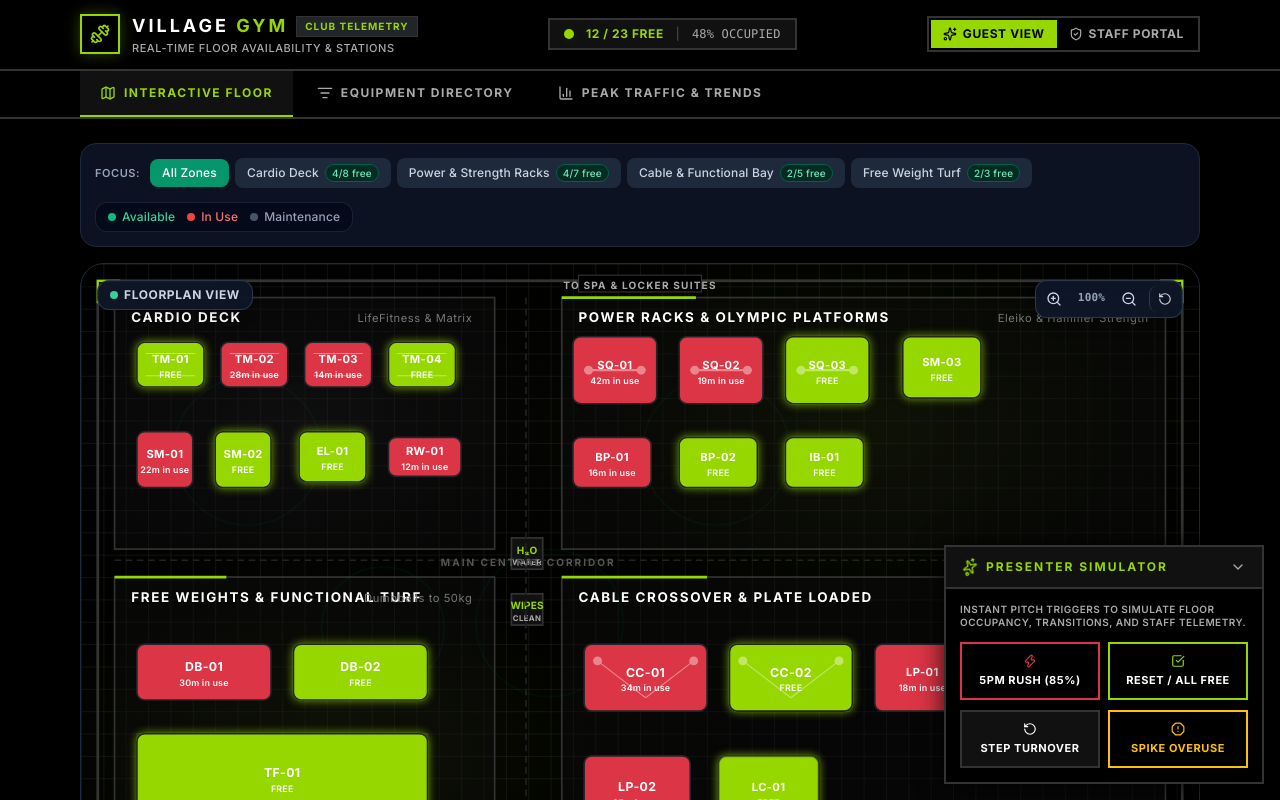
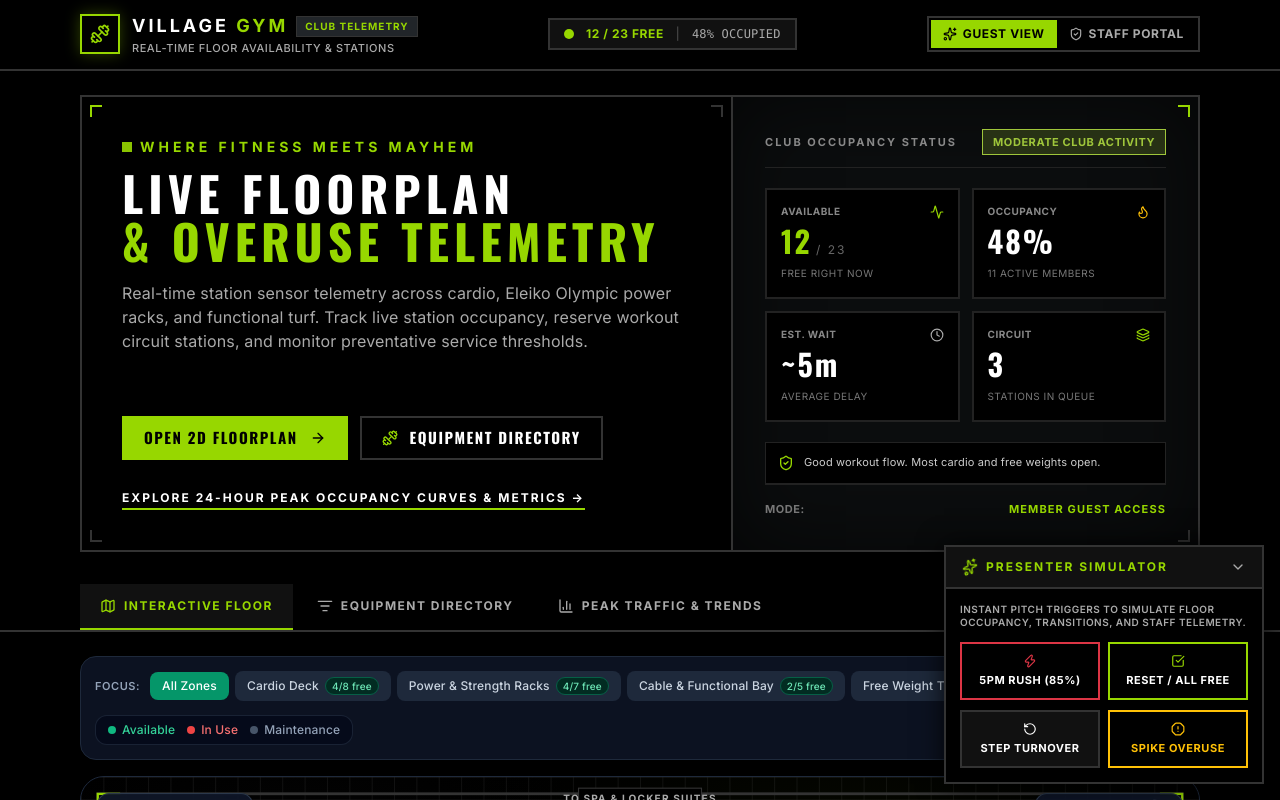
Before and after one commit to owenorice/grow-3-hackday, a React (Vite) app: page / in a window 1280 px wide. Shown: the top 800 px of the page. Built offline with nearby package versions, Linux system fonts and the light colour scheme.

Commit message:
feat(hero): implement Village Gym double-pod athletic hero banner (#8)

```diff
--- a/src/App.tsx
+++ b/src/App.tsx
@@ -2,6 +2,7 @@ import React from 'react';
 import { GymProvider, useGym } from './store/GymContext';
 import { Header } from './components/layout/Header';
 import { Tabs } from './components/layout/Tabs';
+import { HeroPod } from './components/layout/HeroPod';
 import { FloorplanView } from './components/floorplan/FloorplanView';
 import { EquipmentListView } from './components/equipment/EquipmentListView';
 import { AnalyticsView } from './components/analytics/AnalyticsView';
@@ -14,6 +15,11 @@ const AppContent: React.FC = () => {
     <div className="min-h-screen bg-black text-white flex flex-col font-sans selection:bg-[#97D700] selection:text-black">
       {/* Top Header with Guest / Staff Mode Switch & Live Gauges */}
       <Header />
+
+      {/* Hero Double Pod Banner */}
+      <div className="max-w-6xl w-full mx-auto px-4 pt-6">
+        <HeroPod />
+      </div>
 
       {/* Navigation Tabs */}
       <Tabs />
--- /dev/null
+++ b/src/components/layout/HeroPod.tsx
@@ -0,0 +1,190 @@
+import React from 'react';
+import { useGym } from '../../store/GymContext';
+import { Activity, Flame, Dumbbell, ArrowRight, ShieldCheck, Clock, Layers } from 'lucide-react';
+
+export const HeroPod: React.FC = () => {
+  const { stats, setActiveTab, circuit, appMode } = useGym();
+
+  const getCapacityStatus = () => {
+    if (stats.occupancyRate >= 80) {
+      return {
+        label: 'PEAK RUSH IN PROGRESS',
+        color: '#DC3545',
+        badgeBg: 'bg-[#DC3545]/20 text-[#DC3545] border-[#DC3545]',
+        message: 'Expect short waits for Power Racks and Cable Towers.',
+      };
+    }
+    if (stats.occupancyRate >= 45) {
+      return {
+        label: 'MODERATE CLUB ACTIVITY',
+        color: '#9FC63B',
+        badgeBg: 'bg-[#9FC63B]/20 text-[#9FC63B] border-[#9FC63B]',
+        message: 'Good workout flow. Most cardio and free weights open.',
+      };
+    }
+    return {
+      label: 'OPTIMAL WORKOUT WINDOW',
+      color: '#97D700',
+      badgeBg: 'bg-[#97D700]/20 text-[#97D700] border-[#97D700]',
+      message: 'Floor is wide open. Peak time to smash personal bests.',
+    };
+  };
+
+  const status = getCapacityStatus();
+
+  return (
+    <section className="w-full mb-8">
+      {/* Double Pod Container - 50/50 Split on Desktop */}
+      <div className="grid grid-cols-1 lg:grid-cols-12 border-2 border-[#333333] bg-black">
+
+        {/* ================= LEFT POD: BRAND ATHLETIC HERO ================= */}
+        <div className="lg:col-span-7 p-6 sm:p-10 flex flex-col justify-between border-b-2 lg:border-b-0 lg:border-r-2 border-[#333333] relative overflow-hidden bg-black shadow-[inset_0_0_100px_rgba(0,0,0,0.8)]">
+          {/* Tactical Corner Brackets */}
+          <div className="absolute top-2 left-2 w-3 h-3 border-t-2 border-l-2 border-[#97D700]" />
+          <div className="absolute top-2 right-2 w-3 h-3 border-t-2 border-r-2 border-[#333333]" />
+          <div className="absolute bottom-2 left-2 w-3 h-3 border-b-2 border-l-2 border-[#333333]" />
+
+          {/* Top Kicker */}
+          <div className="space-y-3">
+            <div className="flex items-center gap-2">
+              <span className="w-2.5 h-2.5 bg-[#97D700] animate-pulse" />
+              <span className="text-xs sm:text-sm font-black uppercase tracking-[4px] text-[#97D700]">
+                WHERE FITNESS MEETS MAYHEM
+              </span>
+            </div>
+
+            {/* Main Bold Heading */}
+            <h1 className="text-3xl sm:text-5xl font-black uppercase tracking-[3px] sm:tracking-[5px] text-white leading-tight">
+              LIVE FLOORPLAN <br />
+              <span className="text-[#97D700]">& OVERUSE TELEMETRY</span>
+            </h1>
+
+            {/* Editorial Lead Copy */}
+            <p className="text-sm sm:text-base text-[#AAAAAA] max-w-xl font-normal leading-relaxed pt-1">
+              Real-time station sensor telemetry across cardio, Eleiko Olympic power racks, and functional turf. Track live station occupancy, reserve workout circuit stations, and monitor preventative service thresholds.
+            </p>
+          </div>
+
+          {/* Action CTAs */}
+          <div className="pt-8 space-y-4">
+            <div className="flex flex-wrap items-center gap-3">
+              <button
+                onClick={() => setActiveTab('floorplan')}
+                className="vg-btn vg-btn-3 text-sm px-6 py-3.5 tracking-[2px]"
+              >
+                <span>OPEN 2D FLOORPLAN</span>
+                <ArrowRight className="w-4 h-4 ml-1" />
+              </button>
+
+              <button
+                onClick={() => setActiveTab('list')}
+                className="vg-btn vg-btn-1 text-sm px-5 py-3.5 tracking-[2px]"
+              >
+                <Dumbbell className="w-4 h-4 mr-1 text-[#97D700]" />
+                <span>EQUIPMENT DIRECTORY</span>
+              </button>
+            </div>
+
+            {/* Village Gym Underline Link */}
+            <div className="pt-2">
+              <button
+                onClick={() => setActiveTab('analytics')}
+                className="vg-link text-xs uppercase tracking-[2px] text-white hover:text-[#97D700] transition-colors"
+              >
+                EXPLORE 24-HOUR PEAK OCCUPANCY CURVES & METRICS →
+              </button>
+            </div>
+          </div>
+        </div>
+
+        {/* ================= RIGHT POD: REAL-TIME CLUB TELEMETRY ================= */}
+        <div className="lg:col-span-5 p-6 sm:p-8 flex flex-col justify-between bg-[#0B0D0E] relative shadow-[inset_0_0_80px_rgba(0,0,0,0.6)]">
+          {/* Tactical Corner Brackets */}
+          <div className="absolute top-2 right-2 w-3 h-3 border-t-2 border-r-2 border-[#97D700]" />
+          <div className="absolute bottom-2 right-2 w-3 h-3 border-b-2 border-r-2 border-[#333333]" />
+
+          <div className="space-y-5">
+            {/* Real-time Status Badge */}
+            <div className="flex items-center justify-between pb-3 border-b border-[#222222]">
+              <span className="text-[11px] font-black uppercase tracking-[2px] text-[#888888]">
+                CLUB OCCUPANCY STATUS
+              </span>
+              <span className={`px-2.5 py-1 text-[11px] font-black uppercase tracking-wider border ${status.badgeBg}`}>
+                {status.label}
+              </span>
+            </div>
+
+            {/* Quick Numbers 2x2 Brutalist Grid */}
+            <div className="grid grid-cols-2 gap-3">
+              {/* Stat 1: Available Stations */}
+              <div className="p-3.5 bg-black border-2 border-[#222222] hover:border-[#97D700] transition-colors">
+                <div className="flex items-center justify-between text-[#888888] mb-1">
+                  <span className="text-[10px] font-black uppercase tracking-wider">AVAILABLE</span>
+                  <Activity className="w-3.5 h-3.5 text-[#97D700]" />
+                </div>
+                <div className="text-2xl sm:text-3xl font-black text-white font-display tracking-wider">
+                  <span className="text-[#97D700]">{stats.availableCount}</span>
+                  <span className="text-xs text-[#666666] font-sans font-normal ml-1">/ {stats.totalMachines}</span>
+                </div>
+                <span className="text-[10px] text-[#777777] uppercase tracking-wider">Free right now</span>
+              </div>
+
+              {/* Stat 2: Floor Occupancy */}
+              <div className="p-3.5 bg-black border-2 border-[#222222] hover:border-[#97D700] transition-colors">
+                <div className="flex items-center justify-between text-[#888888] mb-1">
+                  <span className="text-[10px] font-black uppercase tracking-wider">OCCUPANCY</span>
+                  <Flame className="w-3.5 h-3.5 text-[#FFC107]" />
+                </div>
+                <div className="text-2xl sm:text-3xl font-black text-white font-display tracking-wider">
+                  {stats.occupancyRate}%
+                </div>
+                <span className="text-[10px] text-[#777777] uppercase tracking-wider">{stats.inUseCount} active members</span>
+              </div>
+
+              {/* Stat 3: Est. Wait Time */}
+              <div className="p-3.5 bg-black border-2 border-[#222222] hover:border-[#97D700] transition-colors">
+                <div className="flex items-center justify-between text-[#888888] mb-1">
+                  <span className="text-[10px] font-black uppercase tracking-wider">EST. WAIT</span>
+                  <Clock className="w-3.5 h-3.5 text-[#AAAAAA]" />
+                </div>
+                <div className="text-2xl sm:text-3xl font-black text-white font-display tracking-wider">
+                  {stats.occupancyRate > 75 ? '~12m' : stats.occupancyRate > 40 ? '~5m' : '0m'}
+                </div>
+                <span className="text-[10px] text-[#777777] uppercase tracking-wider">Average delay</span>
+              </div>
+
+              {/* Stat 4: Circuit Queue */}
+              <div className="p-3.5 bg-black border-2 border-[#222222] hover:border-[#97D700] transition-colors">
+                <div className="flex items-center justify-between text-[#888888] mb-1">
+                  <span className="text-[10px] font-black uppercase tracking-wider">CIRCUIT</span>
+                  <Layers className="w-3.5 h-3.5 text-[#97D700]" />
+                </div>
+                <div className="text-2xl sm:text-3xl font-black text-white font-display tracking-wider">
+                  {circuit?.stations?.length || 0}
+                </div>
+                <span className="text-[10px] text-[#777777] uppercase tracking-wider">Stations in queue</span>
+              </div>
+            </div>
+
+            {/* Real-time Advisory Strip */}
+            <div className="p-3 bg-black border border-[#222222] text-xs flex items-center gap-2.5">
+              <ShieldCheck className="w-4 h-4 text-[#97D700] shrink-0" />
+              <p className="text-[11px] text-[#CCCCCC] leading-tight">
+                {status.message}
+              </p>
+            </div>
+          </div>
+
+          {/* Quick Zone Health Glance */}
+          <div className="pt-4 border-t border-[#222222] flex items-center justify-between text-[11px]">
+            <span className="text-[#777777] uppercase font-bold tracking-wider">MODE:</span>
+            <span className="font-black uppercase tracking-widest text-[#97D700]">
+              {appMode === 'staff' ? 'STAFF TELEMETRY ACCESS' : 'MEMBER GUEST ACCESS'}
+            </span>
+          </div>
+        </div>
+
+      </div>
+    </section>
+  );
+};
```
